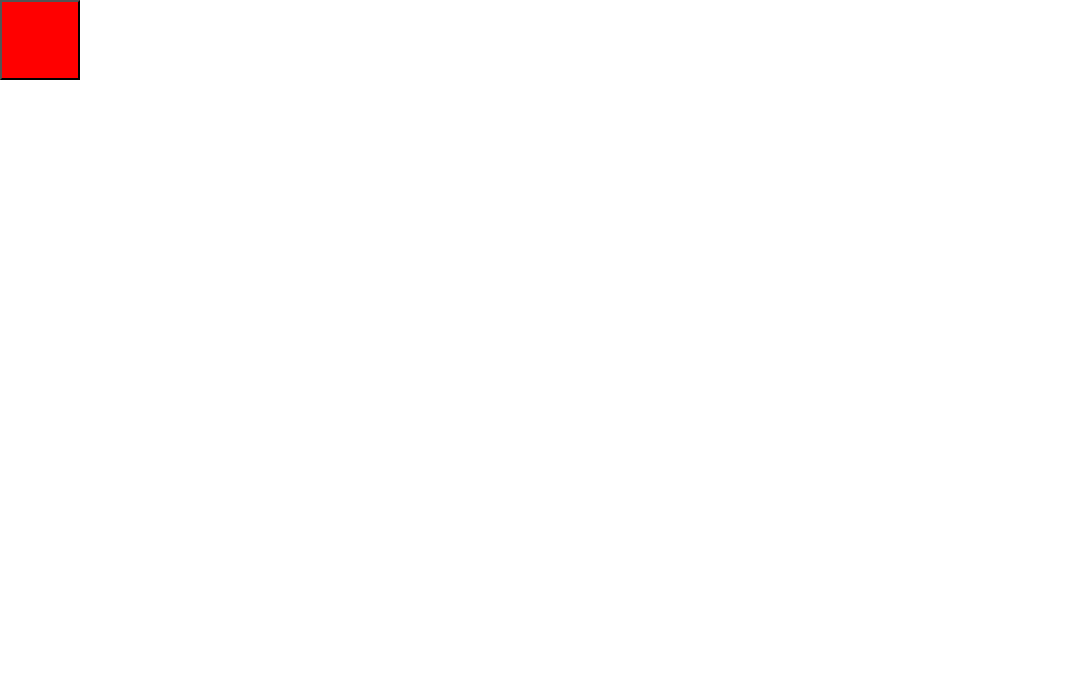
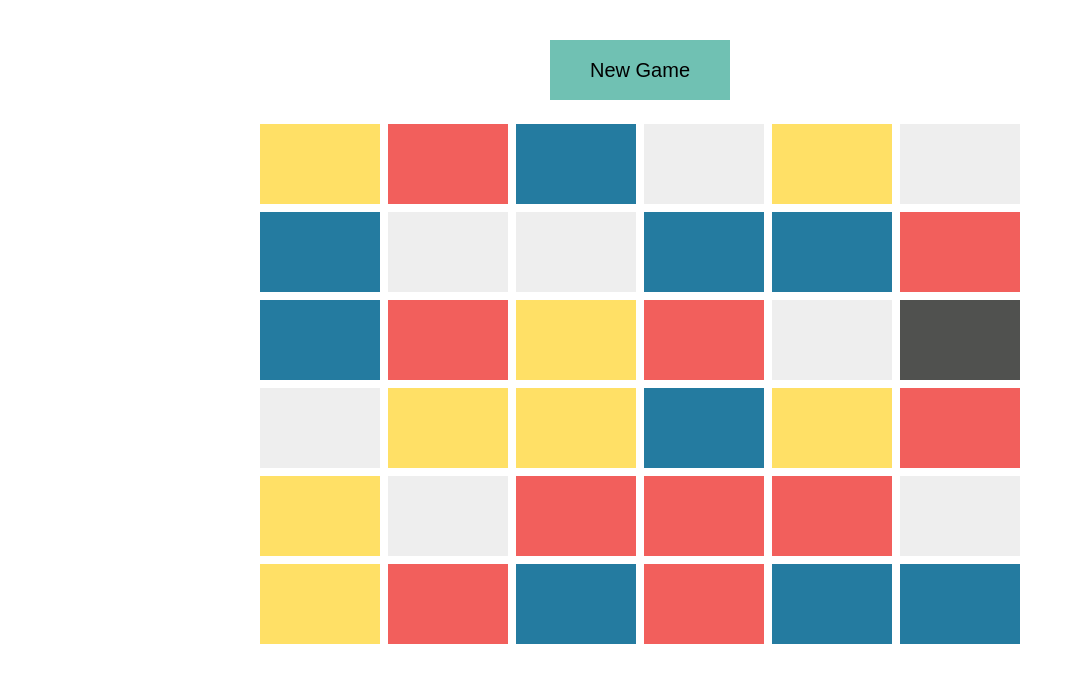
Before and after one commit to shimech/codename-for-three-teams, a Next.js app: page / in a window 1280 px wide. Shown: the top 682 px of the page, without its empty margins (0-1083 px from the left). Built offline with nearby package versions, Linux system fonts and the light colour scheme.

Commit message:
一応完成

```diff
--- /dev/null
+++ b/components/atoms/Button/Button.tsx
@@ -0,0 +1,23 @@
+import * as React from "react";
+import { css } from "@emotion/css";
+
+type Props = {
+  text: string;
+};
+
+const buttonStyle = css`
+  border: none;
+  grid-row: 1;
+  grid-column: 2;
+  width: 180px;
+  height: 60px;
+  margin: auto;
+  font-size: 20px;
+  background-color: #70c1b3;
+  color: #000000;
+`;
+
+export const Button: React.VFC<Props> = (props) => {
+  const { text } = props;
+  return <button className={buttonStyle}>{text}</button>;
+};
--- /dev/null
+++ b/components/atoms/Button/index.tsx
@@ -0,0 +1 @@
+export * from "./Button";
--- a/components/atoms/Panel/Panel.tsx
+++ b/components/atoms/Panel/Panel.tsx
@@ -3,13 +3,17 @@ import { css } from "@emotion/css";
 
 type Props = {
   color: string;
+  width: number;
+  height: number;
 };
 
 export const Panel: React.VFC<Props> = (props) => {
+  const { color, width, height } = props;
   const panelStyle = css`
-    background-color: ${props.color};
-    width: 80px;
-    height: 80px;
+    background-color: ${color};
+    width: ${width}px;
+    height: ${height}px;
+    border: none;
   `;
   return <button className={panelStyle}></button>;
 };
--- a/components/molecules/PanelTable/PanelTable.tsx
+++ b/components/molecules/PanelTable/PanelTable.tsx
@@ -1,12 +1,54 @@
 import * as React from "react";
+import { css } from "@emotion/css";
 import { Panel } from "@/components/atoms/Panel";
 
-type Props = {};
+type Props = {
+  width: number;
+  height: number;
+  numRows: number;
+  numColumns: number;
+  board: number[];
+};
+
+const colors: string[] = [
+  "#50514F",
+  "#EEEEEE",
+  "#F25F5C",
+  "#247BA0",
+  "#FFE066",
+];
 
 export const PanelTable: React.VFC<Props> = (props) => {
-  return (
-    <div>
-      <Panel color={"red"}></Panel>
-    </div>
-  );
+  const { width, height, numRows, numColumns, board } = props;
+
+  const panels = board
+    .flat()
+    .map((id, index) => (
+      <Panel
+        color={colors[id]}
+        width={width}
+        height={height}
+        key={index}
+      ></Panel>
+    ));
+
+  const defineSize = (num: number, value: number): string => {
+    const sizes: string[] = [];
+    for (let i = 0; i < num; i++) {
+      sizes.push(`${value}px`);
+    }
+    return sizes.join(" ");
+  };
+
+  const panelTableStyle = css`
+    display: grid;
+    grid-template-rows: ${defineSize(numRows, height)};
+    grid-template-columns: ${defineSize(numColumns, width)};
+    grid-gap: 8px;
+    margin: 0 auto;
+    grid-row: 2;
+    grid-column: 2;
+  `;
+
+  return <div className={panelTableStyle}>{panels}</div>;
 };
--- a/components/templates/Top/Top.tsx
+++ b/components/templates/Top/Top.tsx
@@ -1,8 +1,70 @@
 import * as React from "react";
+import { css } from "@emotion/css";
+import { Button } from "@/components/atoms/Button";
 import { PanelTable } from "@/components/molecules/PanelTable";
 
-type Props = {};
+const width: number = 1280;
+const marginTop: number = 40;
 
-export const Top: React.VFC<Props> = (props) => {
-  return <PanelTable></PanelTable>;
+const topStyle = css`
+  margin-top: ${marginTop}px;
+  margin-left: calc((100vw - ${width}px) / 2);
+  width: ${width}px;
+  height: calc(100vh - ${marginTop}px);
+  display: grid;
+  grid-template-rows: 60px 1fr;
+  grid-template-columns: 240px 1fr 240px;
+  gap: 24px 0;
+`;
+
+const createBoard = (
+  numRows: number,
+  numColumns: number,
+  numTeams: number[],
+  numAssassins: number
+) => {
+  const sum = (array: number[]) => {
+    return array.reduce((prev, current) => prev + current);
+  };
+  const numCitizens: number =
+    numRows * numColumns - sum(numTeams) - numAssassins;
+  const board: number[] = [];
+  numTeams.forEach((num, index) => {
+    for (let i = 0; i < num; i++) {
+      board.push(index + 2);
+    }
+  });
+  for (let i = 0; i < numAssassins; i++) {
+    board.push(0);
+  }
+  for (let i = 0; i < numCitizens; i++) {
+    board.push(1);
+  }
+  for (let i = board.length - 1; i > 0; i--) {
+    const j = Math.floor(Math.random() * (i + 1));
+    const tmp = board[i];
+    board[i] = board[j];
+    board[j] = tmp;
+  }
+  return board;
 };
+
+const numRows: number = 6;
+const numColumns: number = 6;
+const numTeams: number[] = [10, 9, 8];
+const numAssassins: number = 1;
+
+export const Top: React.VFC = () => {
+  return (
+    <div className={topStyle}>
+      <Button text={"New Game"}></Button>
+      <PanelTable
+        width={120}
+        height={80}
+        numRows={numRows}
+        numColumns={numColumns}
+        board={createBoard(numRows, numColumns, numTeams, numAssassins)}
+      ></PanelTable>
+    </div>
+  );
+};
```
Also changed, not shown: public/vercel.svg (deleted), 1 other file (tests, documents, lock files or other folders).
